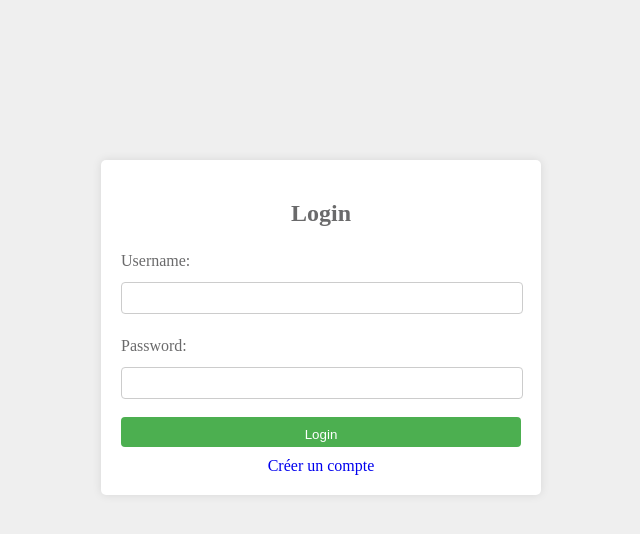
After one commit to balkohv/Projet_php, a PHP site: page /login.php in a window 1280 px wide. The commit adds this page. Shown: the top 534 px of the page, without its empty margins (319-959 px from the left). Run offline with PHP 8.4, Linux system fonts and the light colour scheme.

Commit message:
last push

```diff
--- a/consultation/modificationConsultation.php
+++ b/consultation/modificationConsultation.php
@@ -80,10 +80,7 @@ if(!isset($_GET['id']) and !isset($_POST['id'])){
                 ?>
             </div>
         </div>
-        <header>
-            <h1>Projet 1</h1>
-        </header>
-        <?php include '../nav.html'; ?>
+        <?php include '../nav.php'; ?>
         <div class="col-12 justify-content-center">
         <div class="dashboard" style="width:39vw;">
                 <h2>Modifier une consultation</h2>
--- a/consultation/visualisationConsultations.php
+++ b/consultation/visualisationConsultations.php
@@ -23,10 +23,7 @@
         <link rel="stylesheet" href="../style.css">
     </head>
     <body>
-        <header>
-            <h1>Projet 1</h1>
-        </header>
-        <?php include '../nav.html'; ?>
+        <?php include '../nav.php'; ?>
         <div class="col-12 justify-content-center">
             <div class="dashboard" style="width:70vw;flex-direction:column;">
                 <h2>Visualiation consultation</h2>
--- a/index.php
+++ b/index.php
@@ -1,3 +1,7 @@
 <?php
+if(!isset($_COOKIE['user'])){
+    header("location: login.php");
+}else{
     header("location: consultation/visualisationConsultations.php");
+}
 ?>
--- /dev/null
+++ b/login.php
@@ -0,0 +1,50 @@
+<!DOCTYPE html>
+<html>
+<head>
+    <title>Page de connexion</title>
+    <link rel="stylesheet" href="style.css">
+</head>
+<?php
+ error_reporting(E_ALL);
+ ini_set("display_errors", 1);
+ try{
+     $conn = new PDO('mysql:host=localhost;port=3306;dbname=projet_php','root','root');
+ }
+ catch (Exception $e)
+ {
+    die('Erreur : ' . $e->getMessage());
+ }
+ $error="";
+if ($_SERVER["REQUEST_METHOD"] == "POST") {
+    $username = $_POST["username"];
+    $password = $_POST["password"];
+    $req1 = $conn->prepare('SELECT * FROM user WHERE username = :username AND password = :password');
+    $req1->execute(array(
+        'username' => $username,
+        'password' => hash('sha256',$password),
+    ));
+    $user = $req1->fetch();
+    if (isset($user['username'])) {
+        setcookie("user",$user['id_user'], time() + 3600, "/");
+        header("Location: index.php");
+        exit;
+    } else {
+        $error= "Invalid username or password";
+    }
+}
+?>
+<body>
+    <div class="container" style="margin-top:20vh;">
+        <h2>Login</h2>
+        <form method="POST" class="login" action="login.php">
+            <?echo '<p style ="color:red;">'.$error.'</p>';?>
+            <label for="username">Username:</label>
+            <input type="text" id="username" name="username" required><br><br>
+            <label for="password">Password:</label>
+            <input type="password" id="password" name="password" required><br><br>
+            <input type="submit" value="Login">
+        </form>
+        <a class="register-link" href="register.php">Créer un compte</a>
+    </div>
+</body>
+</html>
--- a/medecin/ajoutMedecin.php
+++ b/medecin/ajoutMedecin.php
@@ -38,10 +38,7 @@ if(isset($_POST['civilite'])){
         <link rel="stylesheet" href="../style.css">
     </head>
     <body>
-        <header>
-            <h1>Projet 1</h1>
-        </header>
-        <?php include '../nav.html'; ?>
+        <?php include '../nav.php'; ?>
         <div class="col-12 justify-content-center">
             <div class="dashboard" style="width:39vw;">
                 <h2>Ajouter un medecin</h2>
--- a/medecin/modificationMedecin.php
+++ b/medecin/modificationMedecin.php
@@ -58,10 +58,7 @@ if(!isset($_GET['id']) and !isset($_POST['id'])){
         <link rel="stylesheet" href="../style.css">
     </head>
     <body>
-        <header>
-            <h1>Projet 1</h1>
-        </header>
-        <?php include '../nav.html'; ?>
+        <?php include '../nav.php'; ?>
         <div class="col-12 justify-content-center">
             <div class="dashboard" style="width:39vw;">
                 <h2>modifier un medecin</h2>
--- a/medecin/visualisationMedecin.php
+++ b/medecin/visualisationMedecin.php
@@ -19,10 +19,7 @@ $req1 = $conn->prepare('SELECT * FROM medecin WHERE archive = 0 ');
         <link rel="stylesheet" href="../style.css">
     </head>
     <body>
-        <header>
-            <h1>Projet 1</h1>
-        </header>
-        <?php include '../nav.html'; ?>
+        <?php include '../nav.php'; ?>
         <div class="col-12 justify-content-center">
             <div class="dashboard" style="width:39vw;flex-direction:column;">
                 <h2>Visualiation medecins</h2>
--- a/style.css
+++ b/style.css
@@ -149,6 +149,53 @@ ul:hover >.nav {
     border: 0px;
     background-color: #dd3dd0;
     color: #FFF;
+}
+
+.container {
+    max-width: 400px;
+    margin: 0 auto;
+    padding: 20px;
+    background-color: #fff;
+    border-radius: 5px;
+    box-shadow: 0 0 10px rgba(0, 0, 0, 0.1);
+}
+
+.container>h2 {
+    text-align: center;
+}
+
+.login>label {
+    display: block;
+    margin-bottom: 10px;
+}
+
+.login>input[type="text"],
+.login>input[type="password"] {
+    width: 95%;
+    padding: 10px;
+    border: 1px solid #ccc;
+    border-radius: 4px;
+    height: 10px;
+}
+
+.login>input[type="submit"] {
+    width: 100%;
+    padding: 10px;
+    background-color: #4caf50;
+    color: #fff;
+    border: none;
+    border-radius: 4px;
+    cursor: pointer;
+}
+
+.login>input[type="submit"]:hover {
+    background-color: #45a049;
+}
+
+.register-link {
+    display: block;
+    text-align: center;
+    margin-top: 10px;
 }
 
 .submit:hover{
--- a/usager/modificationUsager.php
+++ b/usager/modificationUsager.php
@@ -76,10 +76,7 @@ if(!isset($_GET['id']) and !isset($_POST['id'])){
         <link rel="stylesheet" href="../style.css">
     </head>
     <body>
-        <header>
-            <h1>Projet 1</h1>
-        </header>
-        <?php include '../nav.html'; ?>
+        <?php include '../nav.php'; ?>
         <div class="col-12 justify-content-center">
             <div class="dashboard" style="width:39vw;">
                 <h2>modifier un usager</h2>
```
Also changed, not shown: consultation/ajoutConsultations.php (+9 -7 lines), logout.php (added, +12 -0 lines), nav.php (renamed from nav.html, +15 -0 lines), register.php (added, +53 -0 lines), statistiques/visualisationStatistiques.php (+100 -10 lines), usager/ajoutUsagers.php (+8 -7 lines), usager/visualisationUsagers.php (+3 -7 lines).
